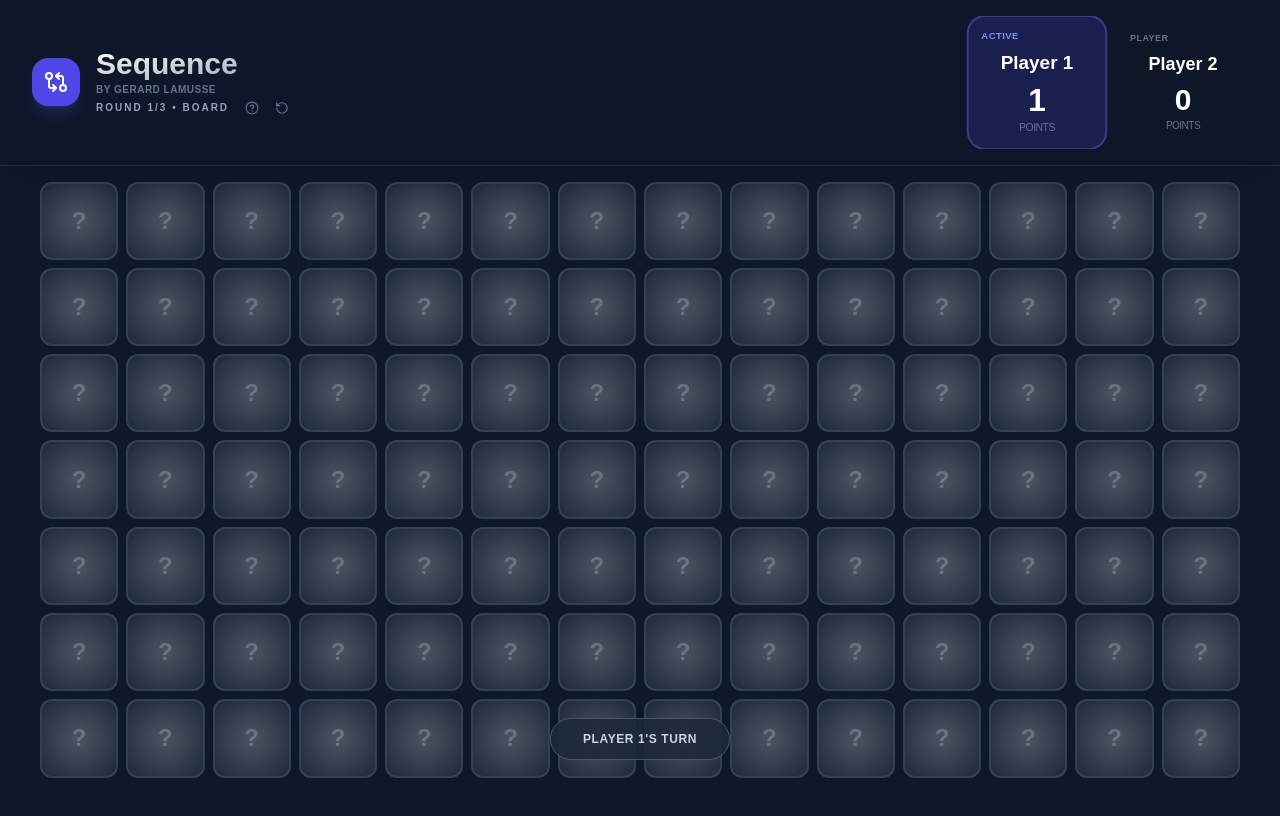
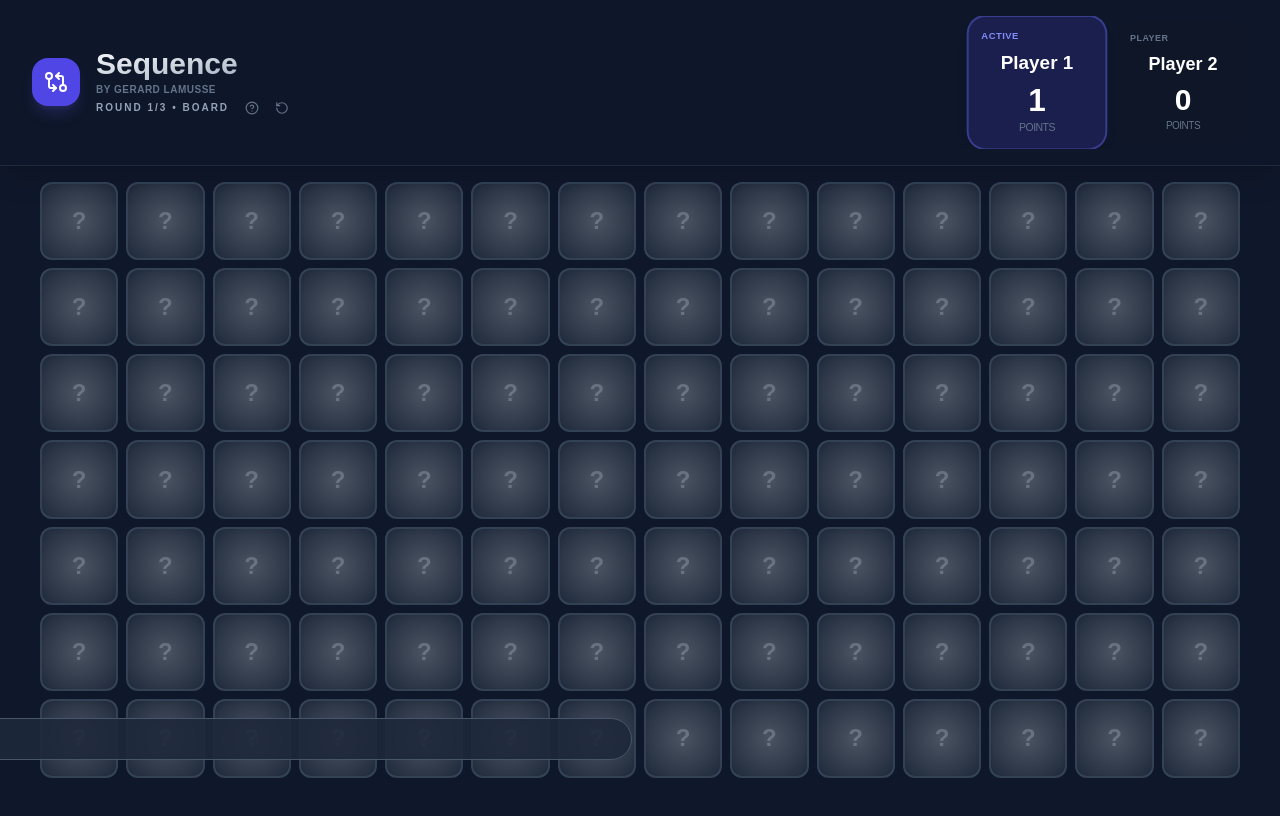
Before and after one commit to u12206050/sequence-the-game, a React (Vite) app: page / in a window 1280 px wide. Both pictures are taken after a click on the button "Start Game". Shown: the top 816 px of the page. Built offline with nearby package versions, Linux system fonts and the light colour scheme.

Commit message:
Update App.tsx

```diff
--- a/App.tsx
+++ b/App.tsx
@@ -385,7 +385,8 @@ const App: React.FC = () => {
         </div>
       </div>
 
-      <div className="fixed bottom-4 md:bottom-10 left-1/2 -translate-x-1/2 z-50 pointer-events-none px-2 max-w-full">
+      <div className="sticky w-full bottom-4 md:bottom-10">
+      <div className="left-1/2 -translate-x-1/2 z-50 pointer-events-none px-2 max-w-full">
         {turnPhase === 'CHOOSING_ACTION' && !isAnimating && !players[currentPlayerIdx]?.isBot && (
           <div className="flex flex-col items-center gap-2 md:gap-4 pointer-events-auto">
              <div className="flex flex-col md:flex-row items-center gap-2 md:gap-4 bg-slate-900/95 p-2 rounded-2xl border border-slate-700 shadow-2xl backdrop-blur-xl animate-in zoom-in duration-300">
@@ -414,6 +415,7 @@ const App: React.FC = () => {
           </div>
         )}
       </div>
+      </div>
 
       {isHelpOpen && <HelpModal onClose={() => setIsHelpOpen(false)} />}
       <ConfirmationModal isOpen={isConfirmOpen} title="Restart Game?" message="This will reset all points and rounds. Are you sure you want to start over?" onConfirm={performReset} onCancel={() => setIsConfirmOpen(false)} />
```
